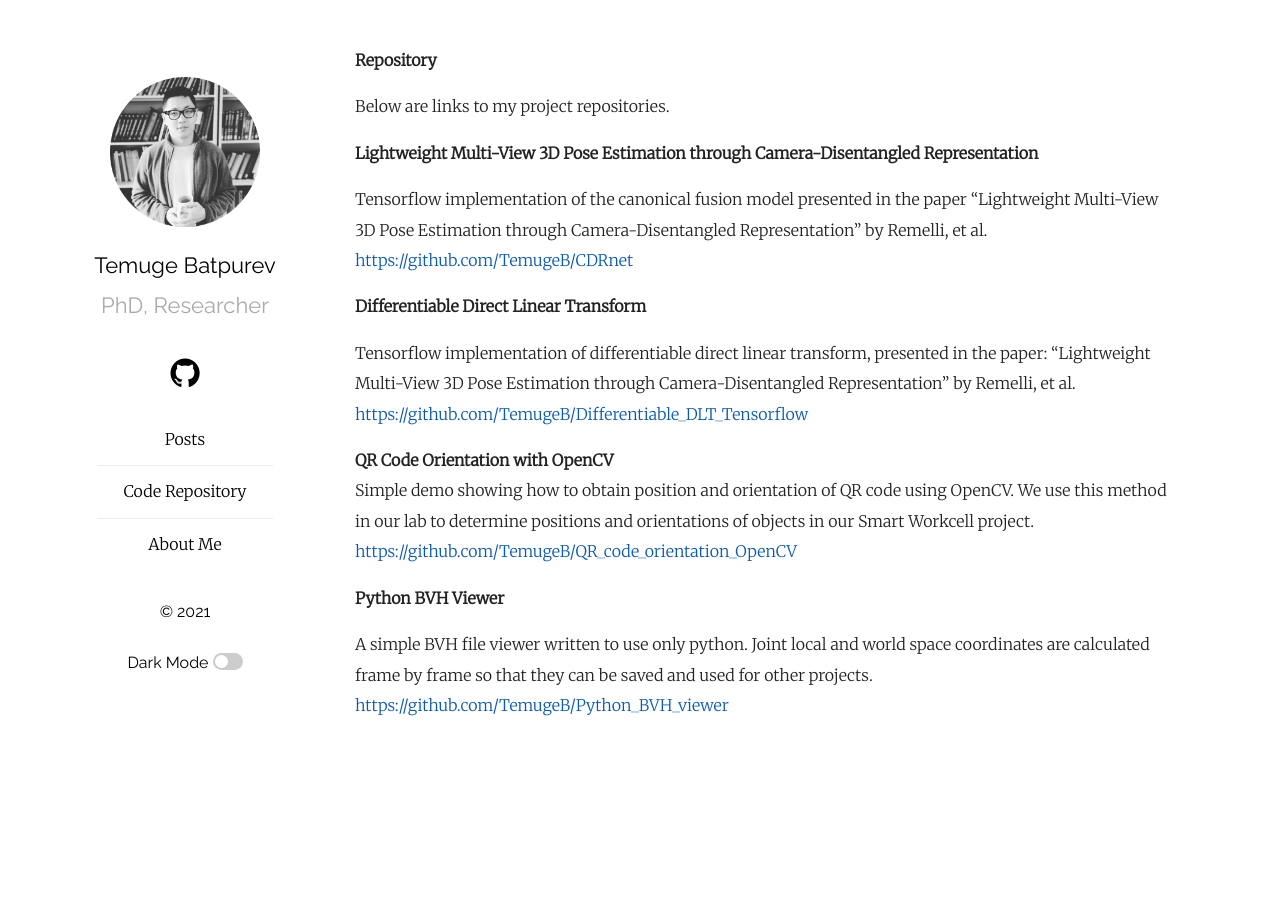
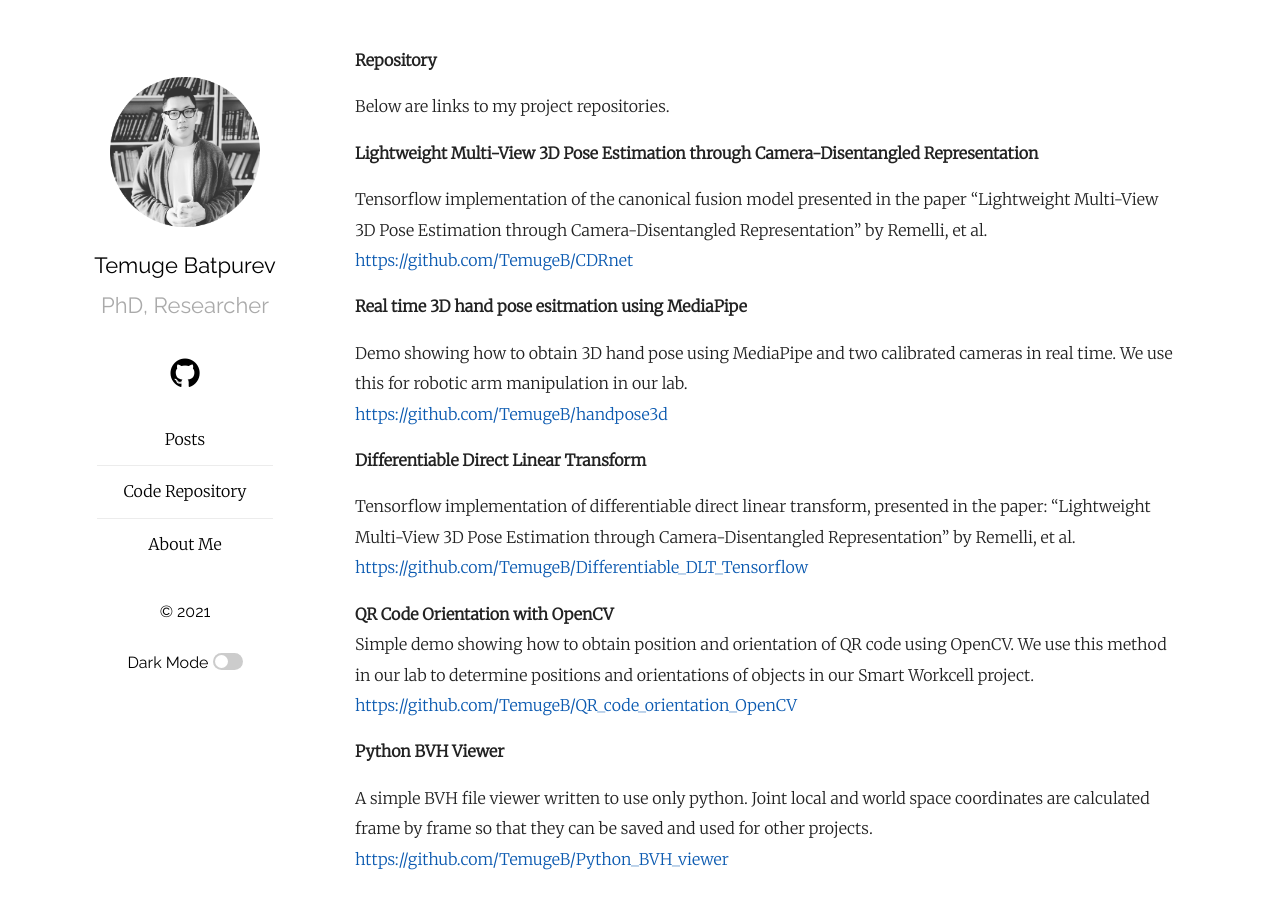
Before and after one commit to TemugeB/temugeb.github.io, a Jekyll site: the page built from repository.md, in a window 1280 px wide. Built offline with Jekyll 4.4.1, drawn with Linux system fonts in a browser that asks for light colours.

Commit message:
Update repository.md

```diff
--- a/repository.md
+++ b/repository.md
@@ -10,6 +10,12 @@ Below are links to my project repositories.
 
 Tensorflow implementation of the canonical fusion model presented in the paper "Lightweight Multi-View 3D Pose Estimation through Camera-Disentangled Representation" by Remelli, et al.
 [https://github.com/TemugeB/CDRnet](https://github.com/TemugeB/CDRnet)
+
+
+**Real time 3D hand pose esitmation using MediaPipe**
+
+Demo showing how to obtain 3D hand pose using MediaPipe and two calibrated cameras in real time. We use this for robotic arm manipulation in our lab.
+[https://github.com/TemugeB/handpose3d](https://github.com/TemugeB/handpose3d)
 
 
 **Differentiable Direct Linear Transform**
```
